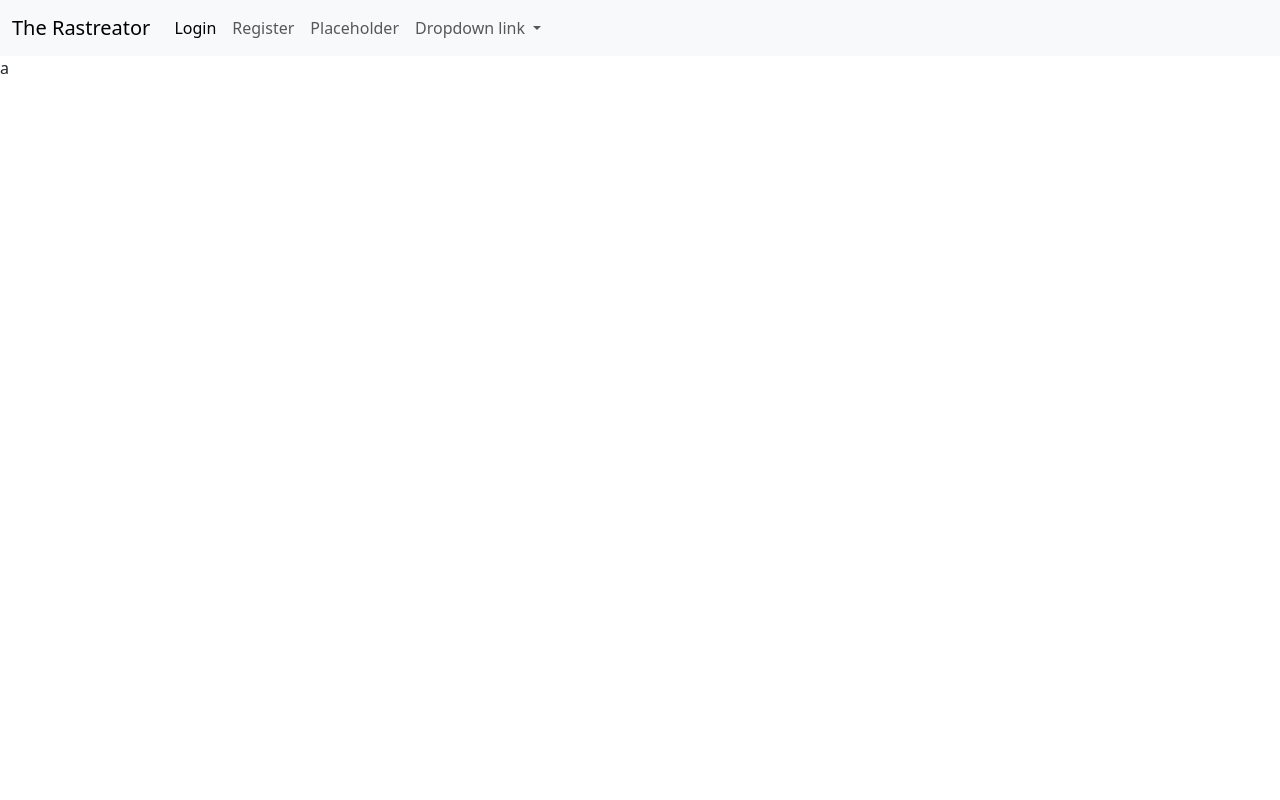
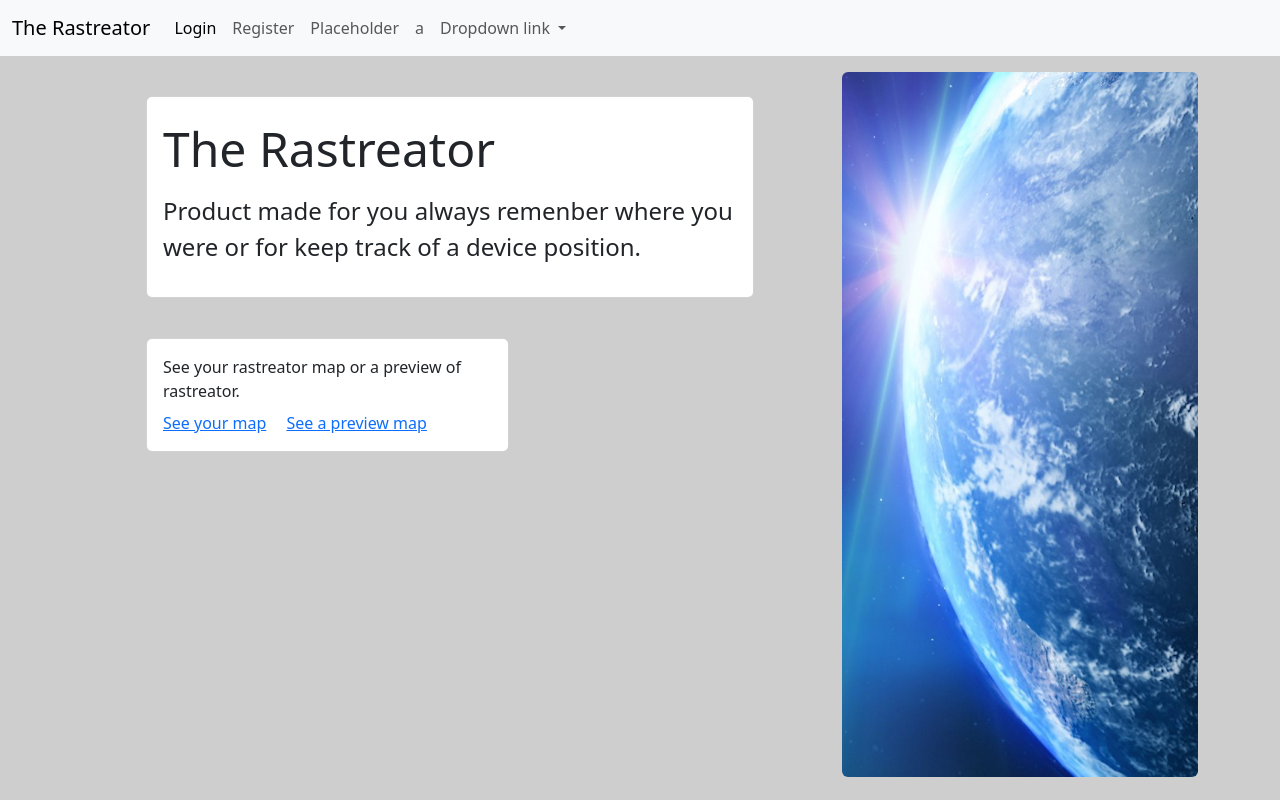
Before and after one commit to AFootGolf9/TheRastreator, a plain HTML site: page standAloneFront/index.html in a window 1280 px wide. Drawn offline with nearby package versions, Linux system fonts and the light colour scheme.

Commit message:
some changes

```diff
--- /dev/null
+++ b/standAloneFront/common/navbar.html
@@ -0,0 +1,36 @@
+<nav class="navbar navbar-expand-lg bg-body-tertiary">
+    <div class="container-fluid">
+        <a class="navbar-brand" href="#">The Rastreator</a>
+        <button class="navbar-toggler" type="button" data-bs-toggle="collapse" data-bs-target="#navbarNavDropdown"
+            aria-controls="navbarNavDropdown" aria-expanded="false" aria-label="Toggle navigation">
+            <span class="navbar-toggler-icon"></span>
+        </button>
+        <div class="collapse navbar-collapse" id="navbarNavDropdown">
+            <ul class="navbar-nav">
+                <li class="nav-item">
+                    <a class="nav-link active" aria-current="page" href="/login">Login</a>
+                </li>
+                <li class="nav-item">
+                    <a class="nav-link" href="/register">Register</a>
+                </li>
+                <li class="nav-item">
+                    <a class="nav-link" href="#">Placeholder</a>
+                </li>
+                <li class="nav-item">
+                    <a class="nav-link" id="test" href="#">a</a>
+                </li>
+                <li class="nav-item dropdown">
+                    <a class="nav-link dropdown-toggle" href="#" role="button" data-bs-toggle="dropdown"
+                        aria-expanded="false">
+                        Dropdown link
+                    </a>
+                    <ul class="dropdown-menu">
+                        <li><a class="dropdown-item" href="#">Action</a></li>
+                        <li><a class="dropdown-item" href="#">Another action</a></li>
+                        <li><a class="dropdown-item" href="#">Something else here</a></li>
+                    </ul>
+                </li>
+            </ul>
+        </div>
+    </div>
+</nav>
--- /dev/null
+++ b/standAloneFront/css/home.css
@@ -0,0 +1,18 @@
+.cardHeader{
+    font-size: 3rem;
+}
+
+.cardBody{
+    font-size: 1.5rem;
+}
+
+.cardFix{
+    margin-top: 5vh;
+    margin-left: 5vw;
+    margin-right: 5vw;
+    margin-bottom: 5vh;
+}
+
+.homeImgHeight{
+    margin-top: 2vh;
+}
--- a/standAloneFront/index.html
+++ b/standAloneFront/index.html
@@ -13,43 +13,52 @@
         crossorigin="anonymous"></script>
     <script src="./js/basic.js"></script>
     <script src="./js/home.js"></script>
+    <link rel="stylesheet" href="./css/base.css">
+    <link rel="stylesheet" href="./css/home.css">
+
+    <script src="https://code.jquery.com/jquery-3.7.1.min.js"
+        integrity="sha256-/JqT3SQfawRcv/BIHPThkBvs0OEvtFFmqPF/lYI/Cxo=" crossorigin="anonymous"></script>
+    <script>
+        $(function () {
+            $("#includedContent").load("/common/navbar.html");
+        });
+    </script>
 </head>
 
-<body onload="verifyLogin()">
-    <nav class="navbar navbar-expand-lg bg-body-tertiary">
-        <div class="container-fluid">
-            <a class="navbar-brand" href="#">The Rastreator</a>
-            <button class="navbar-toggler" type="button" data-bs-toggle="collapse" data-bs-target="#navbarNavDropdown"
-                aria-controls="navbarNavDropdown" aria-expanded="false" aria-label="Toggle navigation">
-                <span class="navbar-toggler-icon"></span>
-            </button>
-            <div class="collapse navbar-collapse" id="navbarNavDropdown">
-                <ul class="navbar-nav">
-                    <li class="nav-item">
-                        <a class="nav-link active" aria-current="page" href="/login">Login</a>
-                    </li>
-                    <li class="nav-item">
-                        <a class="nav-link" href="/register">Register</a>
-                    </li>
-                    <li class="nav-item">
-                        <a class="nav-link" href="#">Placeholder</a>
-                    </li>
-                    <li class="nav-item dropdown">
-                        <a class="nav-link dropdown-toggle" href="#" role="button" data-bs-toggle="dropdown"
-                            aria-expanded="false">
-                            Dropdown link
-                        </a>
-                        <ul class="dropdown-menu">
-                            <li><a class="dropdown-item" href="#">Action</a></li>
-                            <li><a class="dropdown-item" href="#">Another action</a></li>
-                            <li><a class="dropdown-item" href="#">Something else here</a></li>
-                        </ul>
-                    </li>
-                </ul>
+<body class="background" onload="verifyLogin()">
+
+    <div id="includedContent"></div>
+
+    <div class="container">
+        <div class="row">
+            <div class="col-8">
+                <div class="card cardFix">
+                    <div class="card-body">
+                        <div class="card-title cardHeader">The Rastreator</div>
+                        <p class="cardBody">
+                            Product made for you always remenber where you were
+                            or for keep track of a device position.
+                        </p>
+                    </div>
+                </div>
+
+                <div class="col-8">
+                    <div class="card cardFix">
+                        <div class="card-body">
+                            <div class="card-title">
+                                See your rastreator map or a preview of rastreator.
+                            </div>
+                            <a href="/map" class="card-link">See your map</a>
+                            <a href="/preview_map" class="card-link">See a preview map</a>
+                        </div>
+                    </div>
+                </div>
+            </div>
+            <div class="col-4">
+                <img class="rounded img-fluid homeImgHeight" src="/resource/homeImg.png" alt="home image">
             </div>
         </div>
-    </nav>
-    <div id="mainDiv">a</div>
+    </div>
 </body>
 
 </html>
--- a/standAloneFront/js/home.js
+++ b/standAloneFront/js/home.js
@@ -10,7 +10,7 @@ async function verifyLogin() {
     }).then(async response => {
         if (response.ok) {
             var data = await response.json()
-            document.getElementById('mainDiv').innerHTML = data.username;
+            document.getElementById('test').innerHTML = data.username;
         } else {
             throw new Error('Something went wrong');
         }
```
Also changed, not shown: standAloneFront/map/index.html (added, +11 -0 lines), standAloneFront/preview_map/index.html (added, +35 -0 lines), standAloneFront/test.html (added, +28 -0 lines), standAloneFront/resource/homeImg.png (added).
